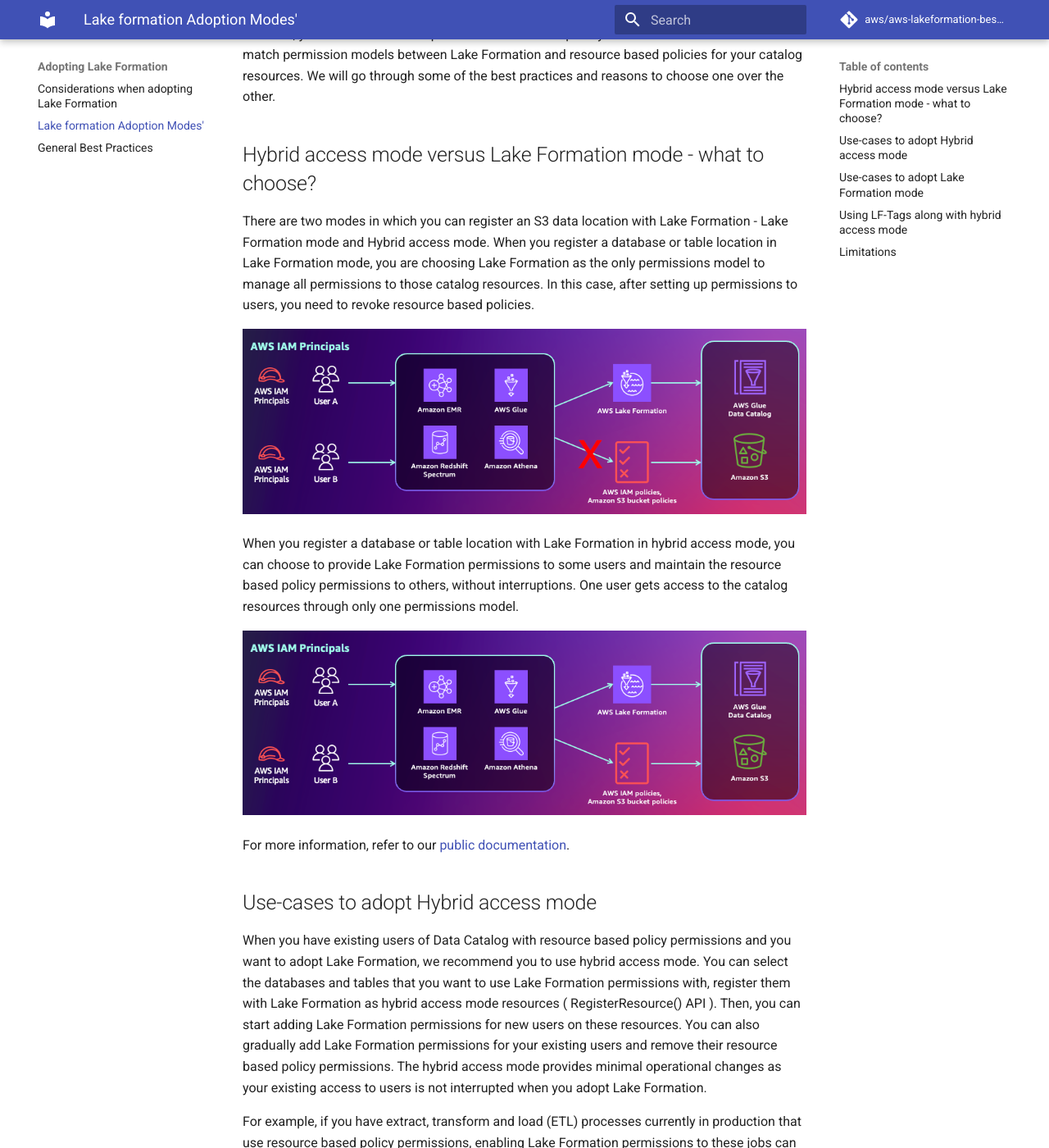
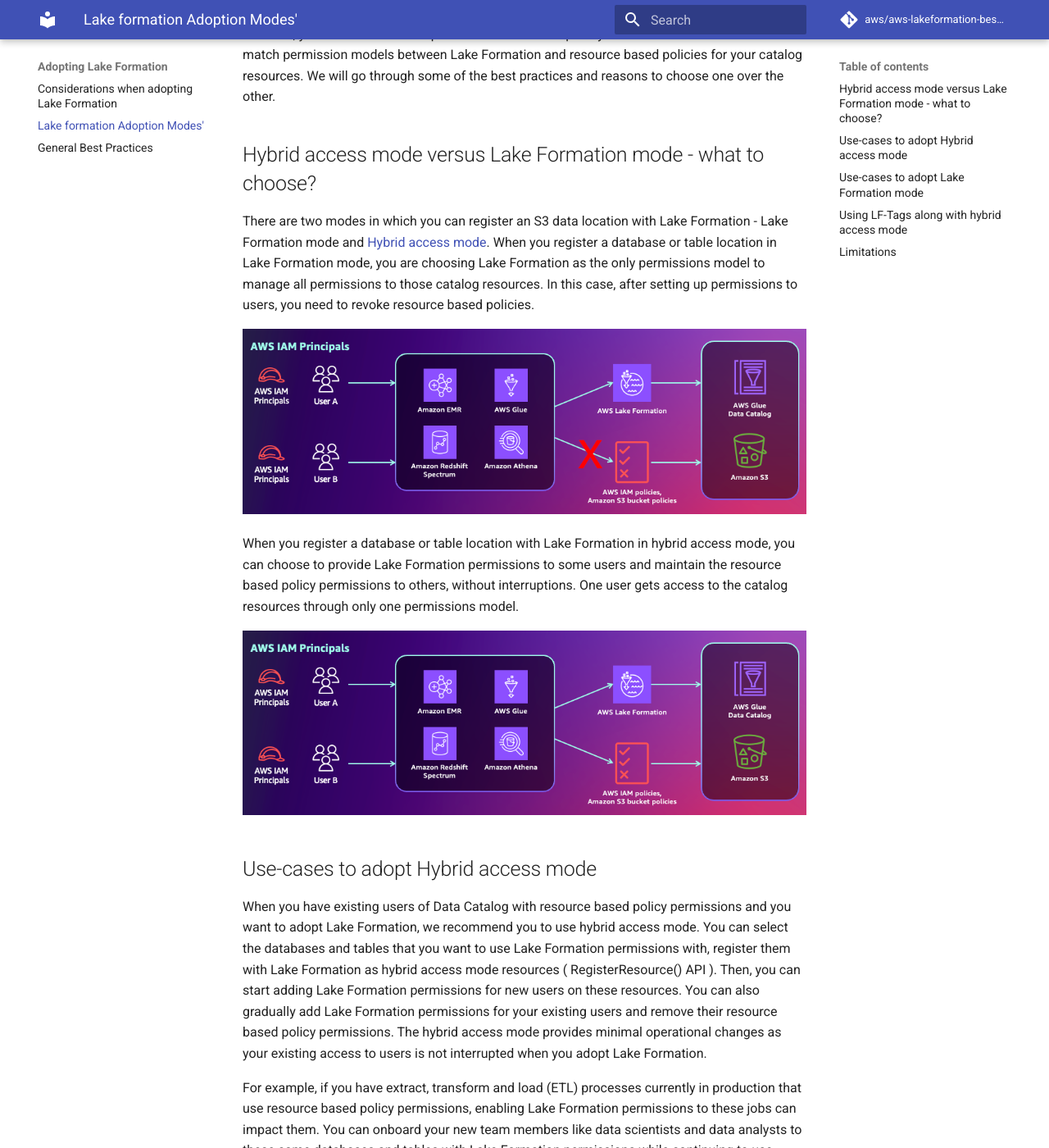
Before and after one commit to aws/aws-lakeformation-best-practices, an MkDocs documentation site: the page built from content/adopting-lake-formation/lake-formation-adoption-modes.md, in a window 1280 px wide and 1400 px high, scrolled down 343 px. Shown: the whole window at 82% size. Built offline with MkDocs 1.6.1 and Material for MkDocs 9.7.7, drawn with Linux system fonts in a browser that asks for light colours; comment, search, counter and statistics services are not loaded; some of the changed lines change nothing that is shown.

Commit message:
updating adoption mode page with links and removing cross account content.

```diff
--- a/content/adopting-lake-formation/lake-formation-adoption-modes.md
+++ b/content/adopting-lake-formation/lake-formation-adoption-modes.md
@@ -6,7 +6,7 @@
 
 ## Hybrid access mode versus Lake Formation mode - what to choose?
 
-There are two modes in which you can register an S3 data location with Lake Formation - Lake Formation mode and Hybrid access mode. When you register a database or table location in Lake Formation mode, you are choosing Lake Formation as the only permissions model to manage all permissions to those catalog resources. In this case, after setting up permissions to users, you need to revoke resource based policies.
+There are two modes in which you can register an S3 data location with Lake Formation - Lake Formation mode and [Hybrid access mode](https://docs.aws.amazon.com/lake-formation/latest/dg/hybrid-access-mode.html). When you register a database or table location in Lake Formation mode, you are choosing Lake Formation as the only permissions model to manage all permissions to those catalog resources. In this case, after setting up permissions to users, you need to revoke resource based policies.
 
 ![Lake formation mode](images/lakeformationmode.png)
 
@@ -14,7 +14,6 @@
 
 ![hybrid access mode](images/hybridaccessmode.png)
 
-For more information, refer to our [public documentation](https://docs.aws.amazon.com/lake-formation/latest/dg/hybrid-access-mode.html).
 
 ## Use-cases to adopt Hybrid access mode
 
--- a/mkdocs.yml
+++ b/mkdocs.yml
@@ -16,7 +16,6 @@
     - 'General Best Practices': 'adopting-lake-formation/general-best-practices.md'
   - 'Data Sharing':
     - 'General Data Sharing': 'data-sharing/general-data-sharing.md'
-    - 'Updating Cross Account Sharing Version': 'data-sharing/updating-cross-account-sharing-versions.md'
   - 'LF-Tags':
     - 'LF-Tags Basics': 'lf-tags/basics.md'
     - 'Common Ontologies': 'lf-tags/common-ontologies.md'
```
